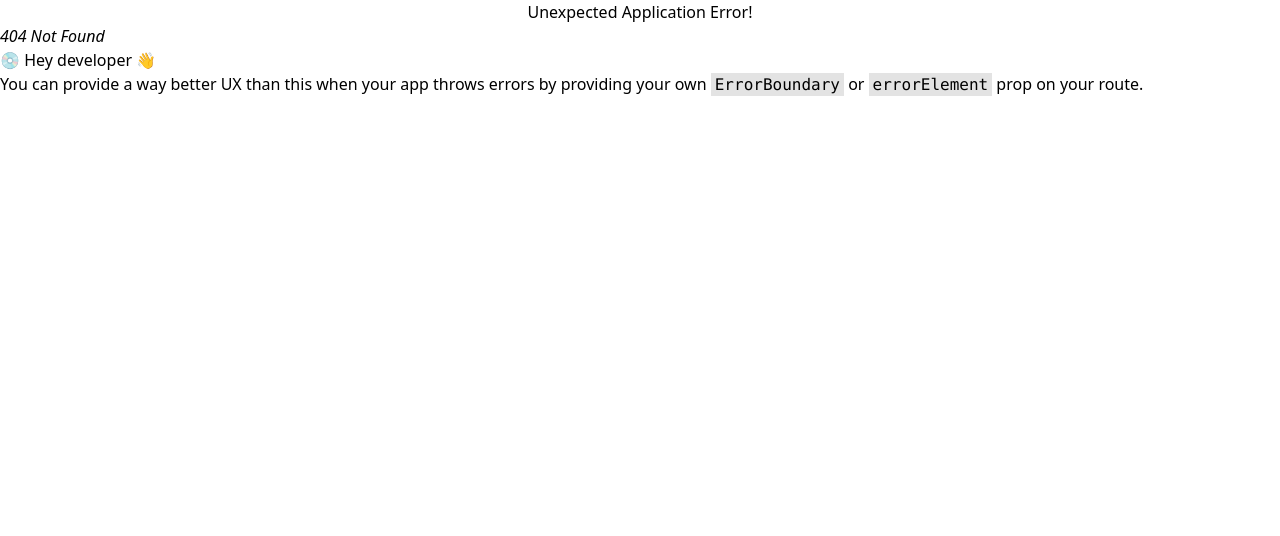
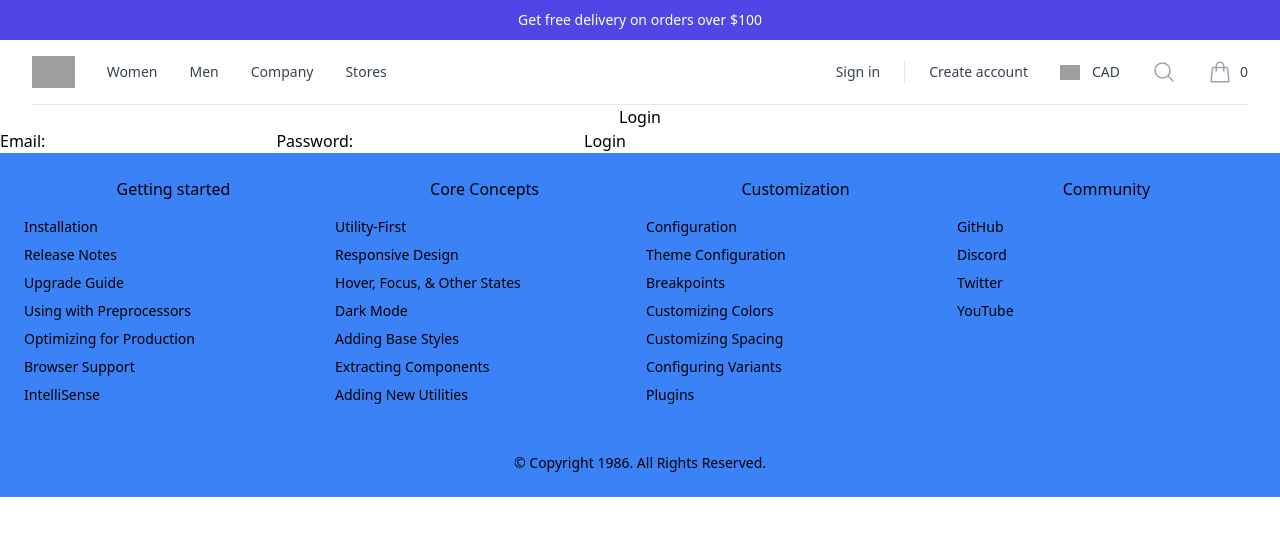
Before and after one commit to AnikHaque/Kenabecha.com-Frontend, a React (Vite) app: page /login in a window 1280 px wide. Before the commit this address had no page. Shown: the top 536 px of the page. Built offline with nearby package versions, Linux system fonts and the light colour scheme; grey boxes are pictures that could not be loaded.

Commit message:
login implemented

```diff
--- a/package.json
+++ b/package.json
@@ -14,6 +14,7 @@
     "@heroicons/react": "^2.1.3",
     "@reduxjs/toolkit": "^2.2.3",
     "axios": "^1.6.8",
+    "jwt-decode": "^4.0.0",
     "react": "^18.2.0",
     "react-dom": "^18.2.0",
     "react-redux": "^9.1.2",
--- a/src/Pages/Home/Home.jsx
+++ b/src/Pages/Home/Home.jsx
@@ -3,6 +3,11 @@ import Categories from "../../Components/Categories/Categories";
 import Products from "../../Components/Products/Products";
 
 export const Home = () => {
+  // Retrieve user information from localStorage
+  const userInfo = JSON.parse(localStorage.getItem("user"));
+
+  // Extract email and role from user information
+  const { role } = userInfo || {};
   return (
     <div>
       <div className="relative flex flex-col-reverse py-16 lg:pt-0 lg:flex-col lg:pb-0">
@@ -44,7 +49,7 @@ export const Home = () => {
                 href="/"
                 className="inline-flex items-center justify-center h-12 px-6 mr-6 font-medium tracking-wide text-white transition duration-200 rounded shadow-md bg-blue-500 hover:bg-deep-purple-accent-700 focus:shadow-outline focus:outline-none"
               >
-                Get started
+                {role}
               </a>
               <a
                 href="/"
--- a/src/Pages/Login/Login.jsx
+++ b/src/Pages/Login/Login.jsx
@@ -0,0 +1,81 @@
+import { useState } from "react";
+import axios from "axios";
+import { jwtDecode } from "jwt-decode";
+
+const Login = () => {
+  const [formData, setFormData] = useState({
+    email: "",
+    password: "",
+  });
+  const [message, setMessage] = useState("");
+
+  const handleInputChange = (e) => {
+    const { name, value } = e.target;
+    setFormData((prevData) => ({
+      ...prevData,
+      [name]: value,
+    }));
+  };
+
+  const handleLogin = async (e) => {
+    e.preventDefault();
+    try {
+      const response = await axios.post(
+        "http://localhost:5000/login",
+        formData
+      );
+      if (response.data.status === "success") {
+        // Set token in localStorage
+        localStorage.setItem("token", response.data.token);
+
+        // Decode token to retrieve user information
+        const decodedToken = jwtDecode(response.data.token);
+        const { email, user_id, role } = decodedToken; // Extract user information from the decoded token
+
+        // Store user information in localStorage
+        localStorage.setItem("user", JSON.stringify({ email, user_id, role }));
+
+        // Set token as a cookie
+        document.cookie = `token=${response.data.token}; path=/; SameSite=Strict`;
+
+        // Redirect user to dashboard or home page upon successful login
+        window.location.href = "/";
+      } else {
+        setMessage(response.data.message);
+      }
+    } catch (error) {
+      console.error("Error logging in:", error);
+      setMessage("An error occurred. Please try again later.");
+    }
+  };
+
+  return (
+    <div>
+      <h2>Login</h2>
+      <form onSubmit={handleLogin}>
+        <label>
+          Email:
+          <input
+            type="email"
+            name="email"
+            value={formData.email}
+            onChange={handleInputChange}
+          />
+        </label>
+        <label>
+          Password:
+          <input
+            type="password"
+            name="password"
+            value={formData.password}
+            onChange={handleInputChange}
+          />
+        </label>
+        <button type="submit">Login</button>
+      </form>
+      <p>{message}</p>
+    </div>
+  );
+};
+
+export default Login;
--- a/src/Routes/Routes/Router.jsx
+++ b/src/Routes/Routes/Router.jsx
@@ -4,6 +4,7 @@ import { Home } from "../../Pages/Home/Home";
 import ProductList from "../../Components/Products/ProductList";
 import Registration from "../../Pages/Login/Registration";
 import VerifyOtp from "../../Pages/Login/VerifyOtp";
+import Login from "../../Pages/Login/Login";
 
 const router = createBrowserRouter([
   {
@@ -26,6 +27,10 @@ const router = createBrowserRouter([
         path: "/verify-otp",
         element: <VerifyOtp></VerifyOtp>,
       },
+      {
+        path: "/login",
+        element: <Login></Login>,
+      },
     ],
   },
 ]);
```
Also changed, not shown: 1 other file (tests, documents, lock files or other folders).
